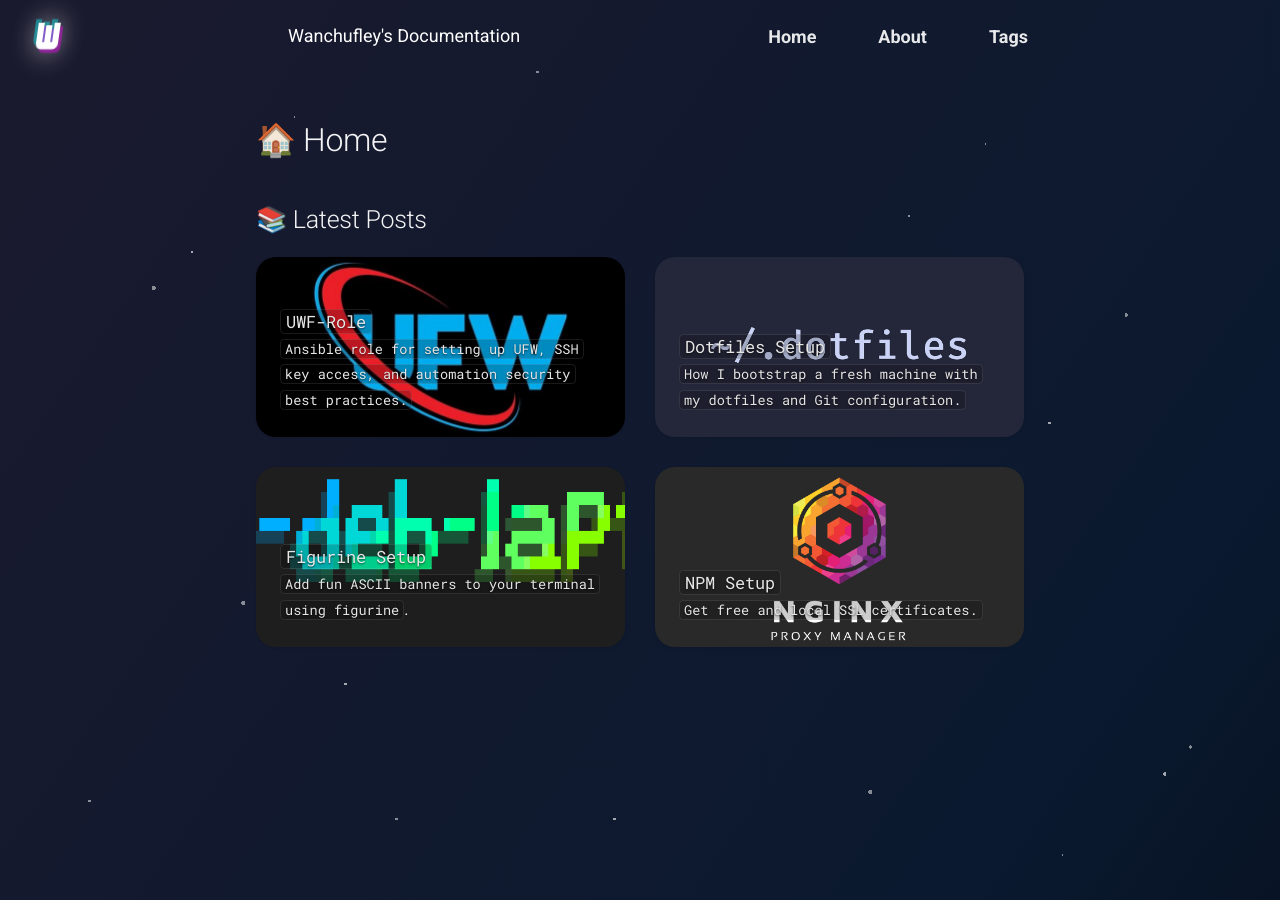
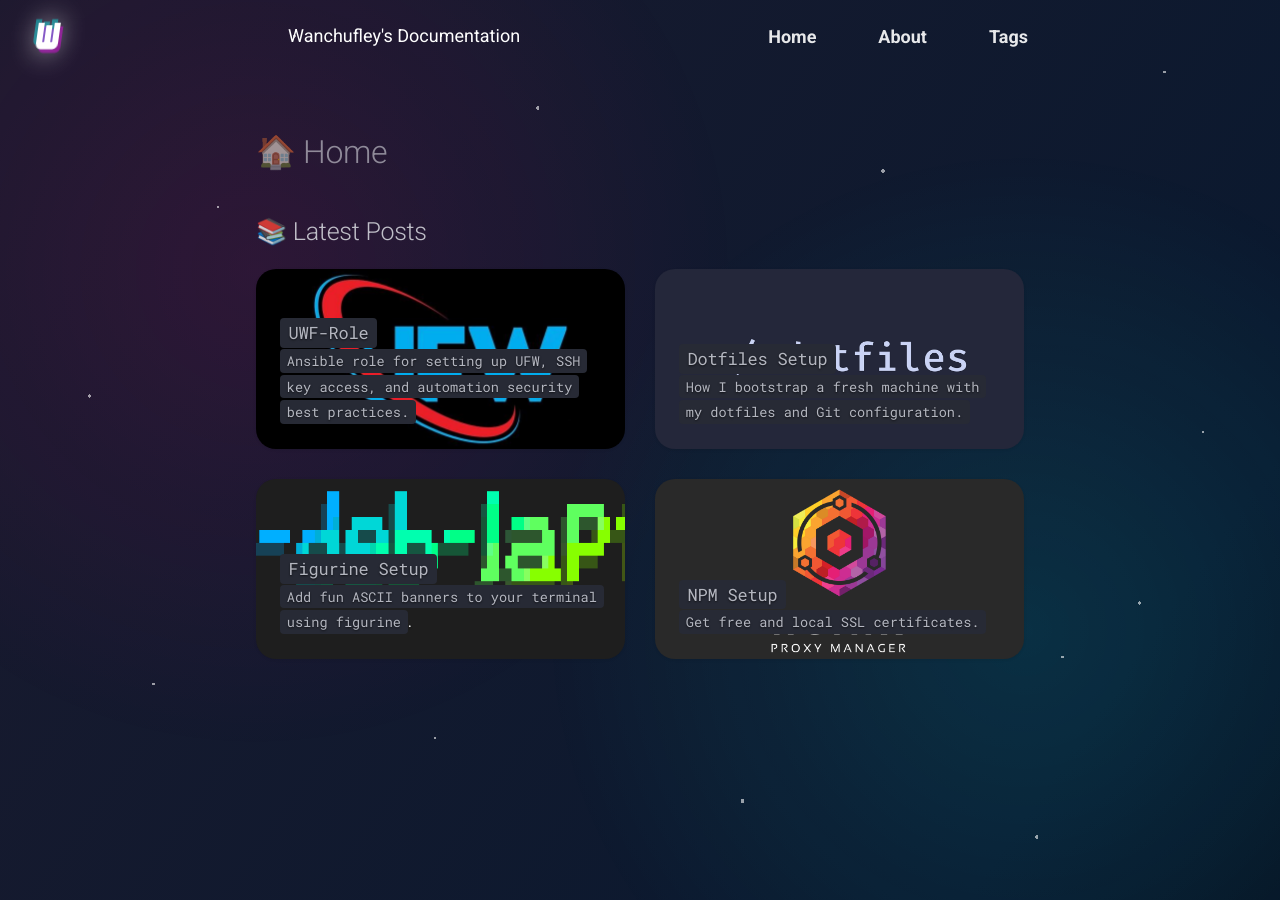
Before and after one commit to Wanchufley/mkdocs-blog, an MkDocs documentation site: the page built from docs/index.md, in a window 1280 px wide. Built offline with MkDocs 1.6.1 and Material for MkDocs 9.7.7, drawn with Linux system fonts in a browser that asks for light colours.

Commit message:
Update: transparent content and randomized star pattern

```diff
--- a/docs/stylesheets/cards.css
+++ b/docs/stylesheets/cards.css
@@ -1,3 +1,4 @@
+/* Card Grid Layout */
 .md-content .card-grid {
   display: grid;
   grid-template-columns: repeat(2, 1fr);
@@ -8,7 +9,7 @@
 .card {
   border-radius: 1rem;
   padding: 1.2rem;
-  background-color: var(--md-default-bg-color); /* fallback if no image */
+  background-color: var(--md-default-bg-color);
   background-size: cover;
   background-position: center;
   background-repeat: no-repeat;
@@ -28,7 +29,7 @@
 
 .card h3, .card p {
   margin: 0;
-  text-shadow: 0 1px 2px rgba(0,0,0,0.6); /* helps with readability */
+  text-shadow: 0 1px 2px rgba(0,0,0,0.6);
 }
 
 .card h3 a {
@@ -36,7 +37,7 @@
   text-decoration: none;
 }
 
-/* Header layout */
+/* Header Layout */
 .md-header__inner {
   display: flex;
   justify-content: space-between;
@@ -45,7 +46,7 @@
   padding: 0 0.6rem;
 }
 
-/* Left section with logo */
+/* Logo Styling */
 .md-header__button.md-logo {
   margin: 0;
   padding: 0.6rem;
@@ -78,7 +79,7 @@
   display: none;
 }
 
-/* Center section with title */
+/* Header Title */
 .md-header__title {
   flex: 0 1 auto;
   margin: 0 1rem;
@@ -91,7 +92,7 @@
   visibility: visible;
 }
 
-/* Right section with search and theme toggle */
+/* Header Options */
 .md-header__options {
   display: flex;
   align-items: center;
@@ -102,63 +103,37 @@
   margin: 0;
 }
 
-/* Ensure theme toggle is properly positioned */
 .md-header__option {
   display: flex;
   align-items: center;
 }
 
-/* Hide unwanted navigation elements */
-.md-nav--integrated {
+/* Hide Navigation Elements */
+.md-nav--integrated,
+.md-nav__title,
+.md-nav,
+.md-sidebar,
+.md-tabs {
   display: none !important;
 }
 
-.md-nav__title {
-  display: none !important;
-}
-
-/* Ensure main content uses full width */
+/* Main Content Layout */
 .md-main__inner {
   margin: 0 auto !important;
   max-width: 70% !important;
+  background: transparent !important;
+  margin-top: 1rem;
 }
 
 .md-content {
   width: 100% !important;
   margin: 0 !important;
-  background-color: rgba(10, 25, 47, 0.7) !important;
+  background-color: transparent !important;
   border-radius: 12px !important;
-  backdrop-filter: blur(8px) !important;
   padding: 2rem !important;
-  border: 1px solid rgba(255, 255, 255, 0.1) !important;
-  box-shadow: 0 4px 20px rgba(0, 0, 0, 0.3) !important;
 }
 
-/* Hide all navigation elements */
-.md-nav {
-  display: none !important;
-}
-
-.md-sidebar {
-  display: none !important;
-}
-
-.md-tabs {
-  display: none !important;
-}
-
-/* Remove spacing for hidden elements */
-.md-main__inner {
-  margin: 0 auto !important;
-  max-width: 70% !important;
-}
-
-.md-content {
-  margin: 0 !important;
-  max-width: none !important;
-}
-
-/* Custom navigation styles */
+/* Custom Navigation */
 .custom-nav {
   display: flex;
   align-items: center;
@@ -182,14 +157,11 @@
   opacity: 1;
 }
 
-/* Background animation */
-@keyframes move-background {
-  from {
-    background-position: 0 0;
-  }
-  to {
-    background-position: 0 -1000px;
-  }
+/* Background and Animation */
+@keyframes nebula {
+  0% { background-position: 0% 50%; }
+  50% { background-position: 100% 50%; }
+  100% { background-position: 0% 50%; }
 }
 
 body {
@@ -209,55 +181,10 @@
   overflow-x: hidden;
 }
 
-body::before {
-  content: "";
-  position: fixed;
-  top: 0;
-  left: 0;
-  width: 100%;
-  height: 100%;
-  background-image:
-    radial-gradient(1.2px 1.2px at 15% 28%, white 100%, transparent),
-    radial-gradient(1.8px 1.8px at 38% 44%, white 100%, transparent),
-    radial-gradient(1.4px 1.4px at 82% 47%, white 100%, transparent),
-    radial-gradient(1.6px 1.6px at 59% 63%, white 100%, transparent),
-    radial-gradient(1.3px 1.3px at 27% 76%, white 100%, transparent),
-    radial-gradient(1.7px 1.7px at 91% 86%, white 100%, transparent),
-    radial-gradient(1.5px 1.5px at 48% 91%, white 100%, transparent);
-  background-size: 100% 100%;
-  background-repeat: no-repeat;
-  opacity: 0.4;
-  animation: twinkle-2 7s infinite;
-  pointer-events: none;
-  z-index: -1;
-}
-
-@keyframes nebula {
-  0% {
-    background-position: 0% 50%;
-  }
-  50% {
-    background-position: 100% 50%;
-  }
-  100% {
-    background-position: 0% 50%;
-  }
-}
-
-/* Stars effect */
-@keyframes twinkle-1 {
+/* Stars Effect */
+@keyframes twinkle {
   0%, 100% { opacity: 0.2; }
-  50% { opacity: 0.8; }
-}
-
-@keyframes twinkle-2 {
-  0%, 100% { opacity: 0.3; }
-  60% { opacity: 1; }
-}
-
-@keyframes twinkle-3 {
-  0%, 100% { opacity: 0.4; }
-  30% { opacity: 0.9; }
+  50% { opacity: 0.9; }
 }
 
 body::after {
@@ -268,131 +195,93 @@
   width: 100%;
   height: 100%;
   background-image:
-    radial-gradient(1px 1px at 23% 13%, white 100%, transparent),
-    radial-gradient(1.5px 1.5px at 42% 8%, white 100%, transparent),
-    radial-gradient(1px 1px at 77% 16%, white 100%, transparent),
-    radial-gradient(2px 2px at 12% 32%, white 100%, transparent),
-    radial-gradient(1.2px 1.2px at 63% 41%, white 100%, transparent),
-    radial-gradient(1.8px 1.8px at 88% 35%, white 100%, transparent),
-    radial-gradient(2px 2px at 19% 67%, white 100%, transparent),
-    radial-gradient(1.3px 1.3px at 52% 71%, white 100%, transparent),
-    radial-gradient(1.7px 1.7px at 93% 83%, white 100%, transparent),
-    radial-gradient(1.5px 1.5px at 31% 91%, white 100%, transparent),
-    radial-gradient(2px 2px at 68% 88%, white 100%, transparent),
-    radial-gradient(1px 1px at 83% 95%, white 100%, transparent),
-    radial-gradient(1.4px 1.4px at 7% 89%, white 100%, transparent),
-    radial-gradient(1.6px 1.6px at 45% 57%, white 100%, transparent),
-    radial-gradient(1.2px 1.2px at 71% 24%, white 100%, transparent);
+    radial-gradient(1.2px 1.2px at 17% 23%, white 100%, transparent),
+    radial-gradient(1.8px 1.8px at 42% 12%, white 100%, transparent),
+    radial-gradient(1.1px 1.1px at 73% 31%, white 100%, transparent),
+    radial-gradient(2px 2px at 28% 56%, white 100%, transparent),
+    radial-gradient(1.4px 1.4px at 63% 41%, white 100%, transparent),
+    radial-gradient(1.6px 1.6px at 89% 67%, white 100%, transparent),
+    radial-gradient(1.3px 1.3px at 34% 82%, white 100%, transparent),
+    radial-gradient(1.7px 1.7px at 81% 93%, white 100%, transparent),
+    radial-gradient(1.5px 1.5px at 12% 76%, white 100%, transparent),
+    radial-gradient(1.9px 1.9px at 58% 89%, white 100%, transparent),
+    radial-gradient(1.2px 1.2px at 94% 48%, white 100%, transparent),
+    radial-gradient(1.6px 1.6px at 7% 44%, white 100%, transparent),
+    radial-gradient(1.3px 1.3px at 48% 62%, white 100%, transparent),
+    radial-gradient(1.8px 1.8px at 69% 19%, white 100%, transparent),
+    radial-gradient(1.4px 1.4px at 91% 8%, white 100%, transparent),
+    radial-gradient(1.7px 1.7px at 23% 4%, white 100%, transparent),
+    radial-gradient(1.5px 1.5px at 83% 73%, white 100%, transparent);
   background-size: 100% 100%;
   background-repeat: no-repeat;
-  opacity: 0.5;
+  opacity: 0.4;
+  animation: twinkle 8s infinite;
   pointer-events: none;
   z-index: -1;
 }
 
-/* Ensure content is above the background */
-.md-main {
-  position: relative;
-  z-index: 2;
+/* Nebula Glow */
+body::before {
+  content: "";
+  position: fixed;
+  top: 0;
+  left: 0;
+  width: 100%;
+  height: 100%;
+  background:
+    radial-gradient(circle at 20% 30%, rgba(255, 0, 128, 0.1) 0%, transparent 40%),
+    radial-gradient(circle at 80% 70%, rgba(0, 255, 255, 0.1) 0%, transparent 40%);
+  pointer-events: none;
+  z-index: -1;
 }
 
-/* Adjust text colors for better contrast */
-.md-content article {
-  color: rgba(255, 255, 255, 0.9);
+/* Header Transparency */
+.md-header {
+  background: rgba(10, 25, 47, 0) !important;
+  box-shadow: none !important;
 }
 
-.md-typeset h1,
-.md-typeset h2,
-.md-typeset h3,
-.md-typeset h4 {
-  color: #c9d1ff !important;
+.md-header--hidden {
+  transform: translateY(-100%) !important;
 }
 
-.md-typeset a {
-  color: #a6c1ff !important;
-}
-
-.md-typeset a:hover {
-  color: #d4e0ff !important;
-}
-
-/* Enhance code blocks for nebula theme */
-.md-typeset code {
-  background-color: rgba(255, 255, 255, 0.05);
-  border: 1px solid rgba(255, 255, 255, 0.1);
-}
-
-.md-typeset pre {
-  background-color: rgba(10, 25, 47, 0.8);
-  border: 1px solid rgba(255, 255, 255, 0.1);
-  box-shadow: 0 2px 10px rgba(0, 0, 0, 0.2);
-}
-
-/* Force dark mode globally */
-:root,
-[data-md-color-scheme="default"],
-[data-md-color-scheme="slate"] {
+/* Dark Mode Styles */
+:root {
   --md-primary-fg-color: #000000;
-  --md-primary-fg-color--light: #000000;
+  --md-primary-fg-color--light: #ffffff;
   --md-primary-fg-color--dark: #000000;
-  --md-primary-bg-color: #ffffff;
-  --md-primary-bg-color--light: #ffffff;
-
-  --md-default-bg-color: transparent;
-  --md-default-bg-color--light: transparent;
-  --md-default-bg-color--lighter: transparent;
-  --md-default-bg-color--lightest: transparent;
   --md-default-fg-color: #ffffff;
   --md-default-fg-color--light: #ffffff;
   --md-default-fg-color--lighter: rgba(255, 255, 255, 0.7);
   --md-default-fg-color--lightest: rgba(255, 255, 255, 0.3);
-
   --md-code-fg-color: #e6e6e6;
   --md-code-bg-color: rgba(0, 0, 0, 0.4);
-  --md-code-hl-color: rgba(255, 255, 255, 0.1);
-  --md-code-hl-number-color: #e6c07b;
-  --md-code-hl-special-color: #db4d52;
-  --md-code-hl-function-color: #61afef;
-  --md-code-hl-constant-color: #d19a66;
-  --md-code-hl-keyword-color: #c678dd;
-  --md-code-hl-string-color: #98c379;
-  --md-code-hl-name-color: #e06c75;
-  --md-code-hl-operator-color: #56b6c2;
-  --md-code-hl-punctuation-color: #ffffff;
-  --md-code-hl-comment-color: #7f848e;
-  --md-code-hl-generic-color: #ffffff;
-  --md-code-hl-variable-color: #e06c75;
-
   --md-typeset-color: var(--md-default-fg-color);
-  --md-typeset-a-color: var(--md-primary-fg-color);
-
+  --md-typeset-a-color: #61afef;
   --md-admonition-bg-color: rgba(0, 0, 0, 0.2);
   --md-admonition-fg-color: var(--md-default-fg-color);
-
-  --md-footer-bg-color: transparent;
-  --md-footer-bg-color--dark: transparent;
-  --md-footer-fg-color: var(--md-default-fg-color);
 }
 
-/* Override specific elements */
-.md-main {
-  background-color: transparent !important;
-  color: var(--md-default-fg-color) !important;
-}
-
+/* Typography and Links */
 .md-typeset {
   color: var(--md-default-fg-color) !important;
 }
 
-.md-nav {
-  color: var(--md-default-fg-color) !important;
-  background-color: transparent !important;
+.md-typeset a {
+  color: var(--md-typeset-a-color);
 }
 
+.md-typeset a:hover {
+  color: var(--md-typeset-a-color);
+  text-decoration: underline;
+}
+
+/* Code Blocks */
 .md-typeset code {
   background-color: var(--md-code-bg-color) !important;
   color: var(--md-code-fg-color) !important;
   border-radius: 4px;
+  padding: 0.2em 0.5em;
 }
 
 .md-typeset pre {
@@ -400,6 +289,7 @@
   color: var(--md-code-fg-color) !important;
 }
 
+/* Admonitions */
 .md-typeset .admonition,
 .md-typeset details {
   background-color: var(--md-admonition-bg-color) !important;
@@ -411,115 +301,3 @@
   background-color: rgba(0, 0, 0, 0.3) !important;
   color: var(--md-default-fg-color) !important;
 }
-
-/* Make header fully transparent */
-.md-header {
-  background: rgba(10, 25, 47, 0) !important;
-  box-shadow: none !important;
-}
-
-.md-header--hidden {
-  transform: translateY(-100%) !important;
-}
-
-.md-main__inner {
-  background: transparent !important;
-  margin-top: 1rem;
-}
-
-/* Style code blocks */
-.md-typeset pre, .md-typeset code {
-  background-color: var(--md-code-bg-color) !important;
-  color: var(--md-code-fg-color) !important;
-  border-radius: 4px;
-}
-
-.md-typeset pre code {
-  background-color: transparent !important;
-}
-
-/* Make content areas transparent */
-.md-content {
-  background-color: transparent !important;
-  border: none !important;
-  box-shadow: none !important;
-  backdrop-filter: none !important;
-}
-
-.md-content__inner {
-  background: transparent !important;
-  padding: 0 !important;
-}
-
-/* Keep the card styles but make sure they're not affected by transparency */
-.card {
-  background-color: var(--md-default-bg-color);
-  border-radius: 1rem;
-  padding: 1.2rem;
-  background-size: cover;
-  background-position: center;
-  background-repeat: no-repeat;
-  color: white;
-  box-shadow: 0 1px 3px rgba(0,0,0,0.1);
-  transition: 0.2s ease-in-out;
-  min-height: 180px;
-  display: flex;
-  flex-direction: column;
-  justify-content: flex-end;
-}
-
-/* Make search modal semi-transparent */
-.md-search__inner {
-  background: rgba(0, 0, 0, 0.3) !important;
-  backdrop-filter: blur(10px) !important;
-}
-
-.md-search__output {
-  background: rgba(0, 0, 0, 0.3) !important;
-  backdrop-filter: blur(10px) !important;
-}
-
-.md-search__overlay {
-  background: rgba(0, 0, 0, 0.2) !important;
-}
-
-/* Make code blocks semi-transparent */
-.md-typeset code {
-  background-color: rgba(0, 0, 0, 0.2) !important;
-  border: 1px solid rgba(255, 255, 255, 0.1) !important;
-}
-
-.md-typeset pre {
-  background-color: rgba(0, 0, 0, 0.2) !important;
-  border: 1px solid rgba(255, 255, 255, 0.1) !important;
-  box-shadow: none !important;
-}
-
-/* Adjust text colors for better visibility on transparent background */
-.md-typeset {
-  color: rgba(255, 255, 255, 0.9) !important;
-}
-
-.md-typeset h1,
-.md-typeset h2,
-.md-typeset h3,
-.md-typeset h4 {
-  color: rgba(255, 255, 255, 0.95) !important;
-}
-
-.md-typeset a {
-  color: rgba(166, 193, 255, 0.95) !important;
-}
-
-.md-typeset a:hover {
-  color: rgba(212, 224, 255, 1) !important;
-}
-
-/* Hide theme toggle button */
-[data-md-toggle="palette"],
-.md-header__button.md-icon[for="__palette"] {
-  display: none !important;
-}
-
-/* Add Playfair Display font */
-@import url('https://fonts.googleapis.com/css2?family=Playfair+Display:wght@700&display=swap');
```
